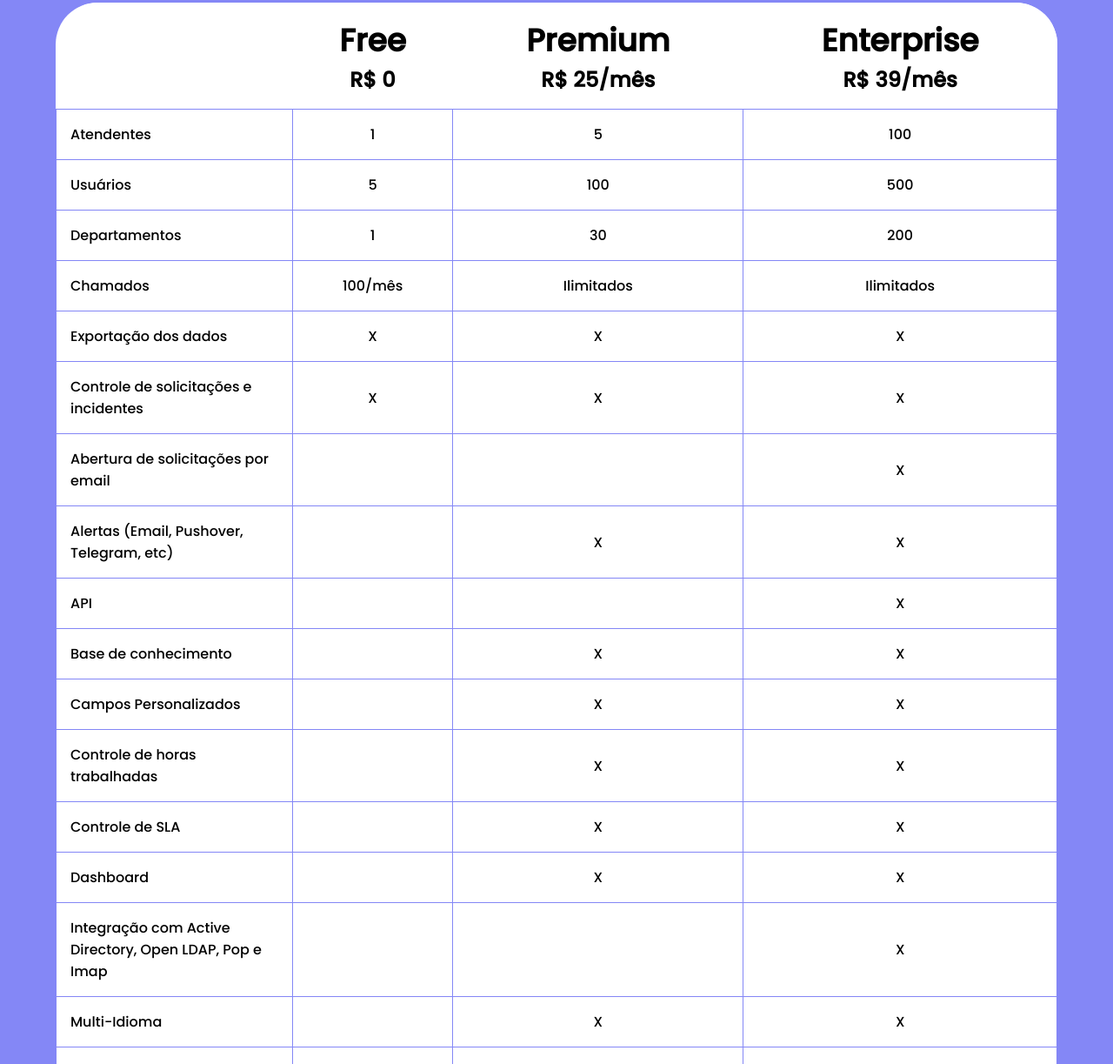
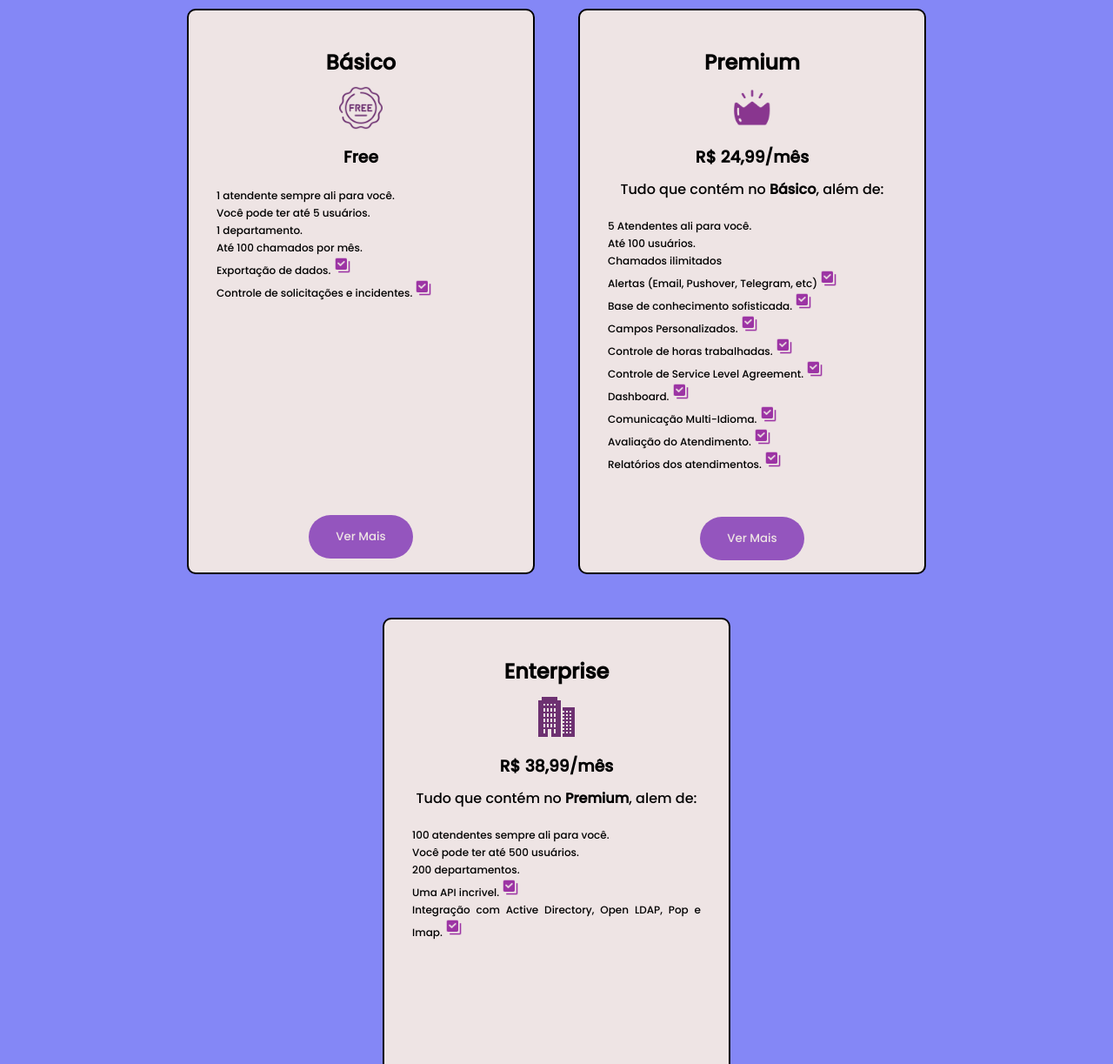
Before and after one commit to wellarzin/helpdesk-dev-web, a plain HTML site: page index.html in a window 1280 px wide. Shown: the part 1577-2800 px from the top of the page at 87% size. Drawn offline with Linux system fonts and the light colour scheme.

Commit message:
Add files via upload

```diff
--- a/css/style.css
+++ b/css/style.css
@@ -20,7 +20,7 @@ body{
 header {
   display: flex;
   align-items: center;
-  justify-content: space-evenly;
+  justify-content: space-around;
   margin-top: 25px;
 }
 
@@ -35,7 +35,8 @@ header {
   text-decoration: none;
   font-size: 15px;
   transition: 0.1s ease-in-out;
-}
+  margin: 15px;
+  }
 
 .nav-buttons:hover {
   border-bottom: 3px solid #6e3586;
@@ -160,11 +161,7 @@ figcaption {
   padding: 1rem 0;
   height: auto;
 }
-.tabela-planos {
-  margin-bottom: 5rem;
-  display: flex;
-  justify-content: center;
-}
+
 .planos-texto {
   text-align: center;
   margin: 3rem 0;
@@ -177,29 +174,82 @@ figcaption {
   font-size: 1.5rem;
   color: #2f2533;
 }
-table,
-th,
-td {
-  padding: 1rem;
-  background-color: white;
-  text-align: center;
-  border-collapse: collapse;
-  border-radius: 3rem;
-}
-td {
-  width: 100px;
-  border: 1px solid #8487f6;
-}
-tr td:first-child {
-  text-align: left;
-}
-th {
-  font-size: 1.5rem;
-}
-table {
-  width: 90%;
+
+.div-planos{
+  display: flex;
+  flex-direction: row;
+  flex-wrap: wrap;
+  gap: 50px;
+  justify-content: center;
 }
 
+.plano{
+  background-color: rgb(238, 228, 228);
+  padding: 2rem;
+  border: 2px solid black;
+  border-radius: 10px;
+  text-align: center;
+  width: 400px;
+  height: 650px;
+}
+.icone-plano{
+  width: 50px;
+  height: auto;
+}
+
+.plano h2{
+  margin: 10px;
+}
+
+.plano h3{
+  margin: 10px;
+}
+
+.plano ul{
+  list-style-type: none;
+  height: 450px;
+  margin-top: 20px;
+}
+
+.plano li{
+  font-size: 12px;
+  line-height: 20px;
+  text-align: justify;
+}
+
+.check{
+  width: 20px;
+  height: auto;
+}
+
+#button-basics{
+  margin-top: 245px;
+}
+
+#button-premium{
+  margin-top: 50px;
+}
+
+#button-enter{
+  margin-top: 213px;
+}
+
+.b-planos{
+  background-color: #9455be;
+  border: none;
+  padding: 15px;
+  border-radius: 30px;
+  width: 120px;
+  transition: 0.2s ease-in-out;
+}
+
+.b-planos:hover{
+  transform: scale(1.06);
+}
+
+.b-planos a{
+    color: rgb(238, 228, 228);
+  }
 /* Área do Rodapé ou Footer */
 
 footer{
@@ -287,10 +337,17 @@ textarea::placeholder{
   text-decoration: none;
   list-style: none;
   display: flex;
-
 }
 
-li{
+.redes-sociais img{
+  transition: 0.2s ease-in-out;
+}
+
+.redes-sociais img:hover{
+  transform: scale(1.1);
+}
+
+.redes-sociais li{
   padding: 10px;
 }
 
--- a/index.html
+++ b/index.html
@@ -15,7 +15,9 @@
   <body>
     <!-- Sessão de cabeçalho -->
     <header>
-      <img class="logo" src="./img/logo.png" alt="Logo do Helpdesk" />
+      <div class="div-logo">
+        <img class="logo" src="./img/logo.png" alt="Logo do Helpdesk" />
+      </div>
       <a class="nav-buttons" href="#recursos">Recursos</a>
       <a class="nav-buttons" href="#planos">Planos</a>
       <a class="nav-buttons" href="#contato">Contatos</a>
@@ -66,125 +68,58 @@
             <h1>Preços e Planos</h1>
             <p>Escolha o plano que melhor se encaixa na sua empresa</p>
         </div>
-        <div class="tabela-planos">
-          <table>
-            <tr>
-              <th></th>
-              <th><h1>Free</h1>R$ 0</th>
-              <th><h1>Premium</h1>R$ 25/mês</th>
-              <th><h1>Enterprise</h1>R$ 39/mês</th>
-            </tr>
-            <tr>
-              <td>Atendentes</td>
-              <td>1</td>
-              <td>5</td>
-              <td>100</td>
-            </tr>
-            <tr>
-              <td>Usuários</td>
-              <td>5</td>
-              <td>100</td>
-              <td>500</td>
-            </tr>
-            <tr>
-              <td>Departamentos</td>
-              <td>1</td>
-              <td>30</td>
-              <td>200</td>
-            </tr>
-            <tr>
-              <td>Chamados</td>
-              <td>100/mês</td>
-              <td>Ilimitados</td>
-              <td>Ilimitados</td>
-            </tr>
-            <tr>
-              <td>Exportação dos dados</td>
-              <td>X</td>
-              <td>X</td>
-              <td>X</td>
-            </tr>
-            <tr>
-              <td>Controle de solicitações e incidentes</td>
-              <td>X</td>
-              <td>X</td>
-              <td>X</td>
-            </tr>
-            <tr>
-              <td>Abertura de solicitações por email</td>
-              <td></td>
-              <td></td>
-              <td>X</td>
-            </tr>
-            <tr>
-              <td>Alertas (Email, Pushover, Telegram, etc)</td>
-              <td></td>
-              <td>X</td>
-              <td>X</td>
-            </tr>
-            <tr>
-              <td>API</td>
-              <td></td>
-              <td></td>
-              <td>X</td>
-            </tr>
-            <tr>
-              <td>Base de conhecimento</td>
-              <td></td>
-              <td>X</td>
-              <td>X</td>
-            </tr>
-            <tr>
-              <td>Campos Personalizados</td>
-              <td></td>
-              <td>X</td>
-              <td>X</td>
-            </tr>
-            <tr>
-              <td>Controle de horas trabalhadas</td>
-              <td></td>
-              <td>X</td>
-              <td>X</td>
-            </tr>
-            <tr>
-              <td>Controle de SLA</td>
-              <td></td>
-              <td>X</td>
-              <td>X</td>
-            </tr>
-            <tr>
-              <td>Dashboard</td>
-              <td></td>
-              <td>X</td>
-              <td>X</td>
-            </tr>
-            <tr>
-              <td>Integração com Active Directory, Open LDAP, Pop e Imap</td>
-              <td></td>
-              <td></td>
-              <td>X</td>
-            </tr>
-            <tr>
-              <td>Multi-Idioma</td>
-              <td></td>
-              <td>X</td>
-              <td>X</td>
-            </tr>
-            <tr>
-              <td>Avaliação do Atendimento</td>
-              <td></td>
-              <td>X</td>
-              <td>X</td>
-            </tr>
-              <tr>
-                <td>Relatórios</td>
-                <td></td>
-                <td>X</td>
-                <td>X</td>
-              </tr>
-          </table>
+        <div class="div-planos">
+          <div class="plano">
+            <h2>Básico</h2>
+            <img class="icone-plano" src="./img/icons8-livre-60.png" alt="">
+            <h3>Free</h3>
+            <ul>
+              <li>1 atendente sempre ali para você.</li>
+              <li>Você pode ter até 5 usuários.</li>
+              <li>1 departamento.</li>
+              <li>Até 100 chamados por mês.</li>
+              <li>Exportação de dados. <img class="check" src="./img/icons8-verificar-todos-os-24.png" alt=""></li>
+              <li>Controle de solicitações e incidentes. <img class="check" src="./img/icons8-verificar-todos-os-24.png" alt=""></li>
+              <button class="b-planos" id="button-basics"><a href="">Ver Mais</a></button>
+            </ul>
+          </div>
+          <div class="plano">
+            <h2>Premium</h2>
+            <img class="icone-plano" src="./img/icons8-coroa-64.png" alt="">
+            <h3>R$ <span>24,99</span>/mês</h3>
+            <p>Tudo que contém no <strong>Básico</strong>, além de:</p>
+            <ul>
+              <li>5 Atendentes ali para você.</li>
+              <li>Até 100 usuários.</li>
+              <li>Chamados ilimitados </li>
+              <li>Alertas (Email, Pushover, Telegram, etc) <img class="check" src="./img/icons8-verificar-todos-os-24.png" alt=""></li>
+              <li>Base de conhecimento sofisticada. <img class="check" src="./img/icons8-verificar-todos-os-24.png" alt=""></li>
+              <li>Campos Personalizados. <img class="check" src="./img/icons8-verificar-todos-os-24.png" alt=""></li>
+              <li>Controle de horas trabalhadas. <img class="check" src="./img/icons8-verificar-todos-os-24.png" alt=""></li>
+              <li>Controle de Service Level Agreement. <img class="check" src="./img/icons8-verificar-todos-os-24.png" alt=""></li>
+              <li>Dashboard. <img class="check" src="./img/icons8-verificar-todos-os-24.png" alt=""></li>
+              <li>Comunicação Multi-Idioma. <img class="check" src="./img/icons8-verificar-todos-os-24.png" alt=""></li>
+              <li>Avaliação do Atendimento. <img class="check" src="./img/icons8-verificar-todos-os-24.png" alt=""></li>
+              <li>Relatórios dos atendimentos. <img class="check" src="./img/icons8-verificar-todos-os-24.png" alt=""></li>
+              <button class="b-planos" id="button-premium"><a href="">Ver Mais</a></button>
+            </ul>
+          </div>
+          <div class="plano">
+            <h2>Enterprise</h2>
+            <img class="icone-plano" src="./img/icons8-companhia-50.png" alt="">
+            <h3>R$ <span>38,99</span>/mês</h3>
+            <p>Tudo que contém no <strong>Premium</strong>, alem de:</p>
+            <ul>
+              <li>100 atendentes sempre ali para você.</li>
+              <li>Você pode ter até 500 usuários.</li>
+              <li>200 departamentos.</li>
+              <li>Uma API incrivel. <img class="check" src="./img/icons8-verificar-todos-os-24.png" alt=""></li>
+              <li>Integração com Active Directory, Open LDAP, Pop e Imap. <img class="check" src="./img/icons8-verificar-todos-os-24.png" alt=""></li>
+              <button class="b-planos" id="button-enter"><a href="">Ver Mais</a></button>
+            </ul>
+          </div>
         </div>
-      </section>
+    </section>
     <footer>
       <form action="">
         <h2 id="contato">Alguma dúvida? Contate-nos</h2>
```
Also changed, not shown: img/icons8-companhia-50.png (added), img/icons8-coroa-64.png (added), img/icons8-livre-60.png (added), img/icons8-verificar-todos-os-24.png (added).
